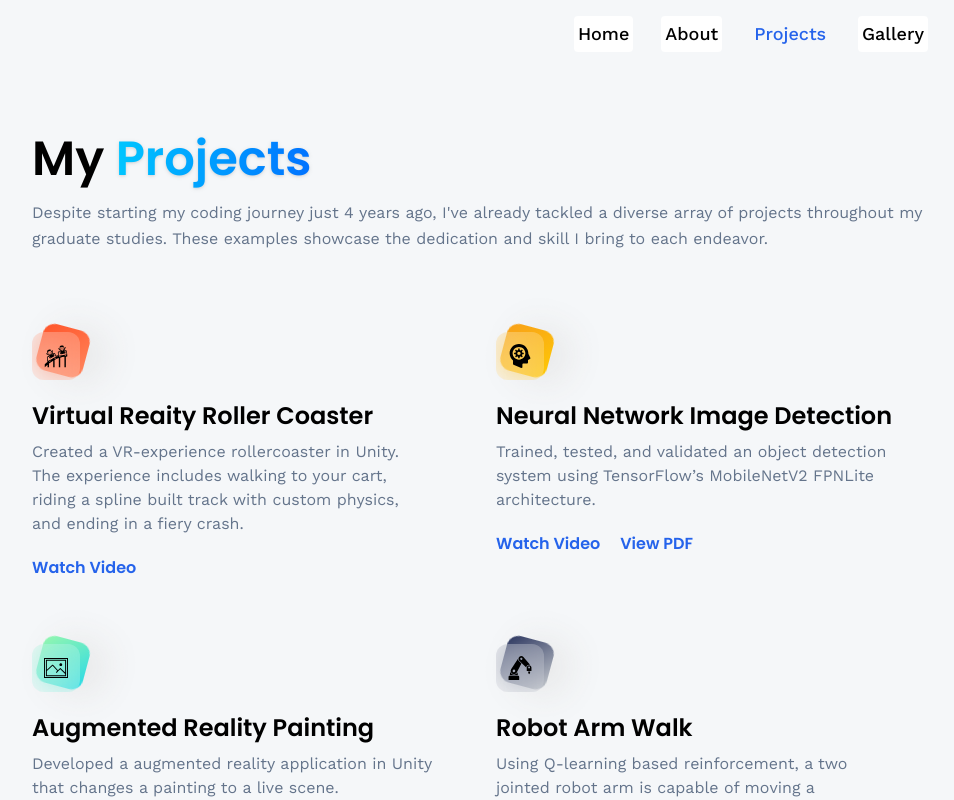
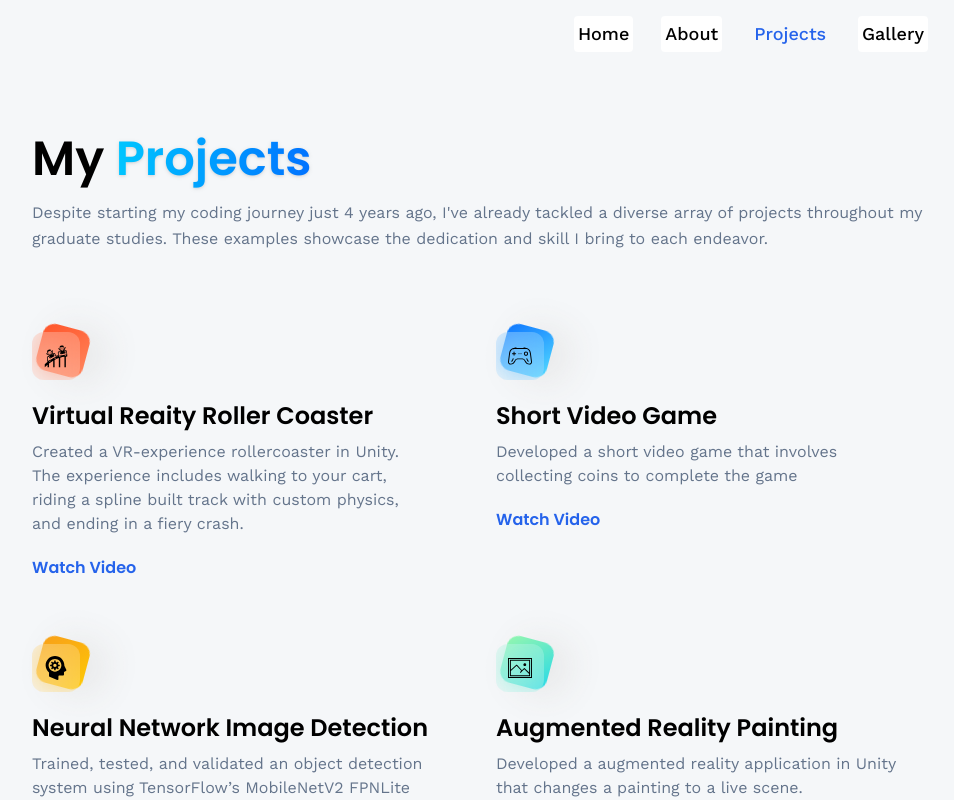
Before and after one commit to vidurham/portfolio-3D, a React (Vite) app: page /portfolio-3D/projects in a window 1280 px wide. Shown: the top 800 px of the page, without its empty margins (160-1114 px from the left). Built offline with nearby package versions, Linux system fonts and the light colour scheme; no server answers.

Commit message:
home page to gallery

```diff
--- a/src/assets/icons/index.js
+++ b/src/assets/icons/index.js
@@ -30,6 +30,7 @@ import rollercoaster from './roller-coaster.svg'
 import sawblade from './sawblade.svg'
 import arm from './arm.svg'
 import brain from './brain.svg'
+import videogame from './videogame.svg'
 
 
 export {
@@ -64,5 +65,6 @@ export {
     rollercoaster,
     sawblade,
     arm,
-    brain
+    brain,
+    videogame
 }
--- a/src/constants/index.js
+++ b/src/constants/index.js
@@ -30,6 +30,7 @@ import {
     sawblade,
     arm,
     brain,
+    videogame,
 } from "../assets/icons";
 
 export const skills = [
@@ -221,6 +222,16 @@ export const projects = [
         }
     },
     {
+        iconUrl: videogame,
+        theme: 'btn-back-blue',
+        name: 'Short Video Game',
+        description: 'Developed a short video game that involves collecting coins to complete the game',
+        video: {
+            type: 'github',
+            url: 'https://raw.githubusercontent.com/vidurham/project-videos/main/videogm.mp4'
+        }
+    },
+    {
         iconUrl: brain,
         theme: 'btn-back-yellow',
         name: 'Neural Network Image Detection',
@@ -254,7 +265,7 @@ export const projects = [
     },
     {
         iconUrl: sawblade,
-        theme: 'btn-back-blue',
+        theme: 'btn-back-pink',
         name: 'Multiplayer Blade Spinners',
         description: 'Built a multiplayer augmented reality blade-spinner game. The app could place down the arena on any surface and had real-time multiplayer capabilities using the Photon engine.',
         video: {
@@ -264,7 +275,7 @@ export const projects = [
     },
     {
         iconUrl: puzzle,
-        theme: 'btn-back-pink',
+        theme: 'btn-back-red',
         name: 'AI Learning Puzzle',
         description: 'Implemented A* search algorithm on an 8-piece puzzle game, allowing the computer to solve puzzles itself.',
         video: {
```
Also changed, not shown: src/assets/icons/videogame.svg (added).
